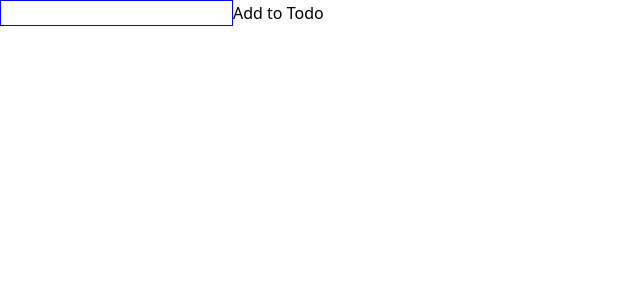
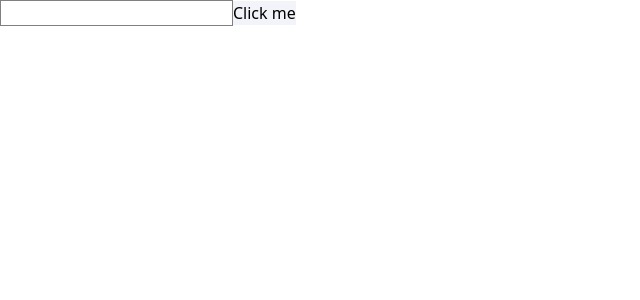
Before and after one commit to kushMayank/UI-Practice, a React (Vite) app: page / in a window 1280 px wide. Shown: the top 300 px of the page, without its empty margins (0-640 px from the left). Built offline with nearby package versions, Linux system fonts and the light colour scheme.

Commit message:
new file added

```diff
--- a/src/App.jsx
+++ b/src/App.jsx
@@ -14,6 +14,10 @@ import { HeavyPage } from "./Components/React-Performance/HeavyRendering.jsx";
 import { SearchExportComponent } from "./Components/React-Performance/Deboucing.jsx";
 import { ScrollComponent } from "./Components/React-Performance/Throlling.jsx";
 import {Todos} from './Components/Todos.jsx'
+import {TodosEdit} from './Components/TodosEdit.jsx'
+import {DebounceSearch} from './Components/React-Performance/Practice.jsx'
+import {ThrottleButton} from './Components/React-Performance/Practice.jsx'
+
 function App() {
   return (
     <>
@@ -30,7 +34,10 @@ function App() {
       {/* <HeavyPage />*/}
       {/* <SearchExportComponent />
       <ScrollComponent /> */}
-      <Todos/>
+      {/* <Todos/>
+      <TodosEdit/> */}
+      <DebounceSearch/>
+      <ThrottleButton/>
     </>
   );
 }
--- /dev/null
+++ b/src/Components/React-Performance/Practice.jsx
@@ -0,0 +1,57 @@
+import { useEffect, useRef, useState } from "react"
+
+
+
+export function DebounceSearch(){
+    const [ searchText, setSearchText] = useState("")
+
+    const debouncedSearchText = useDebounce(searchText, 500)
+
+    useEffect(()=>{
+        console.log("debounce search :", debouncedSearchText)
+    })
+
+    return (
+        <input style={{border: '1px solid grey'}} value={searchText} type="text" onChange={(e)=>setSearchText(e.target.value)}></input>
+    )
+}
+
+function useDebounce(searchText, delay){
+
+    const [debouncedSearchText, setDebouncedSearchText]= useState(searchText);
+
+    useEffect(()=>{
+        const timeoutId = setInterval(()=>{
+            setDebouncedSearchText(searchText)
+        }, delay);
+
+        return ()=> clearTimeout(timeoutId)
+    }, [searchText])
+
+    return debouncedSearchText
+}
+
+
+export function ThrottleButton(){
+
+    const throllelApiCall = useThrottle(()=> {
+        console.log("api call")
+    }, 1000)
+
+    return <>
+         <button style={{backgroundColor: '#f2f4f9'}} onClick={throllelApiCall}>Click me</button>
+    </>
+}
+
+function useThrottle(fn, delay){
+    let lastCall  = useRef(0);
+
+    return (...args) =>{
+        const now = Date.now();
+        if(now - lastCall.current>= delay){
+            lastCall.current = now
+            fn(...args)
+        }
+    }
+
+}
```
